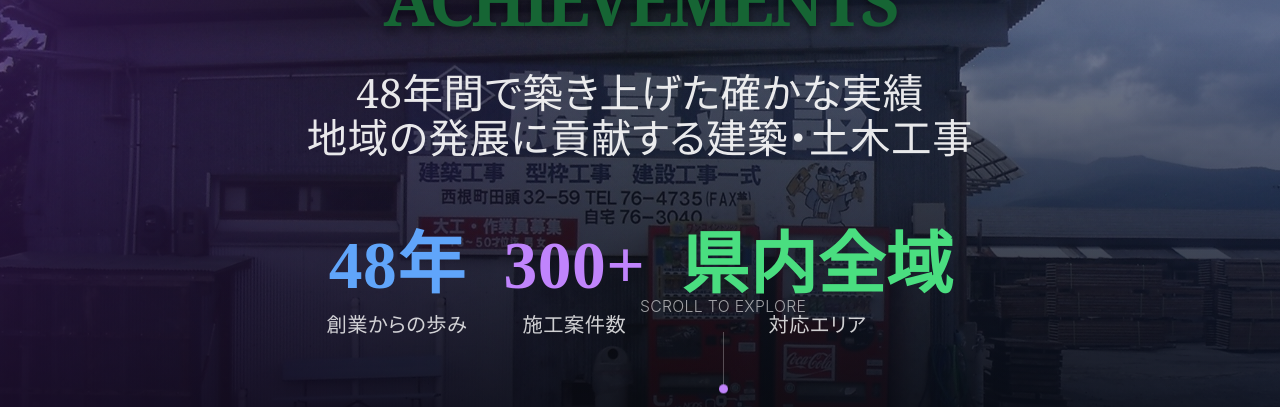
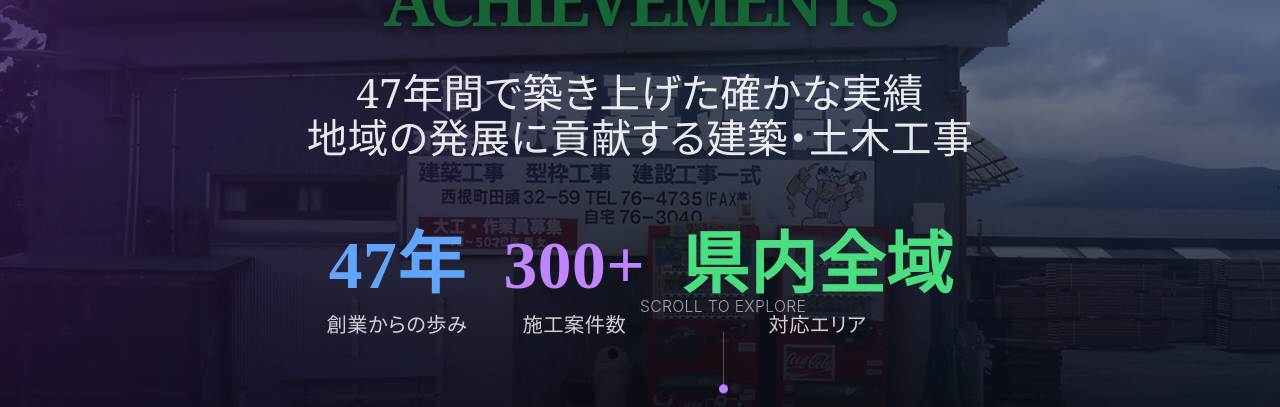
Before and after one commit to okino-shogo/hujikikensetu-homepage, a Next.js app: page /results in a window 1280 px wide. Shown: the part 372-779 px from the top of the page. Built offline with nearby package versions, Linux system fonts and the light colour scheme; no server answers.

Commit message:
fix: 年数表記を47年に統一（48年→47年）

```diff
--- a/src/app/about/page.tsx
+++ b/src/app/about/page.tsx
@@ -640,7 +640,7 @@ export default function About() {
             >
               <div className="bg-gradient-to-br from-green-50 to-green-100 p-8 rounded-2xl border border-green-200">
                 <h3 className="text-2xl font-serif font-bold text-green-900 mb-6">
-                  48年で培った技術力
+                  47年で培った技術力
                 </h3>
                 <div className="space-y-4">
                   <div className="flex items-start">
--- a/src/app/contact/page.tsx
+++ b/src/app/contact/page.tsx
@@ -283,7 +283,7 @@ export default function ContactPage() {
                     会社情報
                   </h2>
                   <p className="text-lg text-gray-600 leading-relaxed">
-                    建築工事・型枠工事・土木工事のことなら、48年の実績を持つ藤喜建設にお任せください。
+                    建築工事・型枠工事・土木工事のことなら、47年の実績を持つ藤喜建設にお任せください。
                   </p>
                 </div>
 
@@ -632,7 +632,7 @@ export default function ContactPage() {
                     エリア外相談
                   </h3>
                   <p className="text-lime-800 text-sm">
-                    地域に根ざした建設会社として、48年の実績とネットワークを活かし、
+                    地域に根ざした建設会社として、47年の実績とネットワークを活かし、
                     より広いエリアでのご相談も承っております。まずはお気軽にお問い合わせください。
                   </p>
                 </div>
--- a/src/app/page.tsx
+++ b/src/app/page.tsx
@@ -364,7 +364,7 @@ export default function Home() {
                     {/* オーバーレイテキスト */}
                     <div className="absolute inset-0 bg-gradient-to-t from-black/90 via-black/50 to-transparent flex items-end p-8 md:p-12">
                       <div className="text-white">
-                        <h3 className="text-2xl md:text-3xl font-serif font-bold mb-3 drop-shadow-lg shadow-black">地域と共に歩む48年</h3>
+                        <h3 className="text-2xl md:text-3xl font-serif font-bold mb-3 drop-shadow-lg shadow-black">地域と共に歩む47年</h3>
                         <p className="text-white/90 leading-relaxed drop-shadow-md shadow-black">
                           八幡平市の発展と共に成長してきた私たちの歴史
                         </p>
--- a/src/app/results/page.tsx
+++ b/src/app/results/page.tsx
@@ -154,7 +154,7 @@ export default function ResultsPage() {
                   transition={{ duration: 0.8, delay: 1.2 }}
                 >
                   <p className="text-2xl md:text-3xl lg:text-4xl text-white/90 font-serif font-medium leading-relaxed">
-                    48年間で築き上げた確かな実績
+                    47年間で築き上げた確かな実績
                     <br className="hidden md:block" />
                     地域の発展に貢献する建築・土木工事
                   </p>
@@ -167,7 +167,7 @@ export default function ResultsPage() {
                   transition={{ duration: 0.8, delay: 1.5 }}
                 >
                   <div className="text-center">
-                    <div className="text-5xl md:text-6xl font-bold text-blue-400 mb-2">48年</div>
+                    <div className="text-5xl md:text-6xl font-bold text-blue-400 mb-2">47年</div>
                     <div className="text-lg text-white/80 font-medium">創業からの歩み</div>
                   </div>
                   <div className="text-center">
@@ -400,7 +400,7 @@ export default function ResultsPage() {
               <br />私たちにお任せください
             </h2>
             <p className="text-xl md:text-2xl text-white/90 mb-12 max-w-3xl mx-auto leading-relaxed">
-              48年の実績と技術力で、お客様のご要望にお応えします。
+              47年の実績と技術力で、お客様のご要望にお応えします。
               <br />まずはお気軽にご相談ください。
             </p>
 
```
